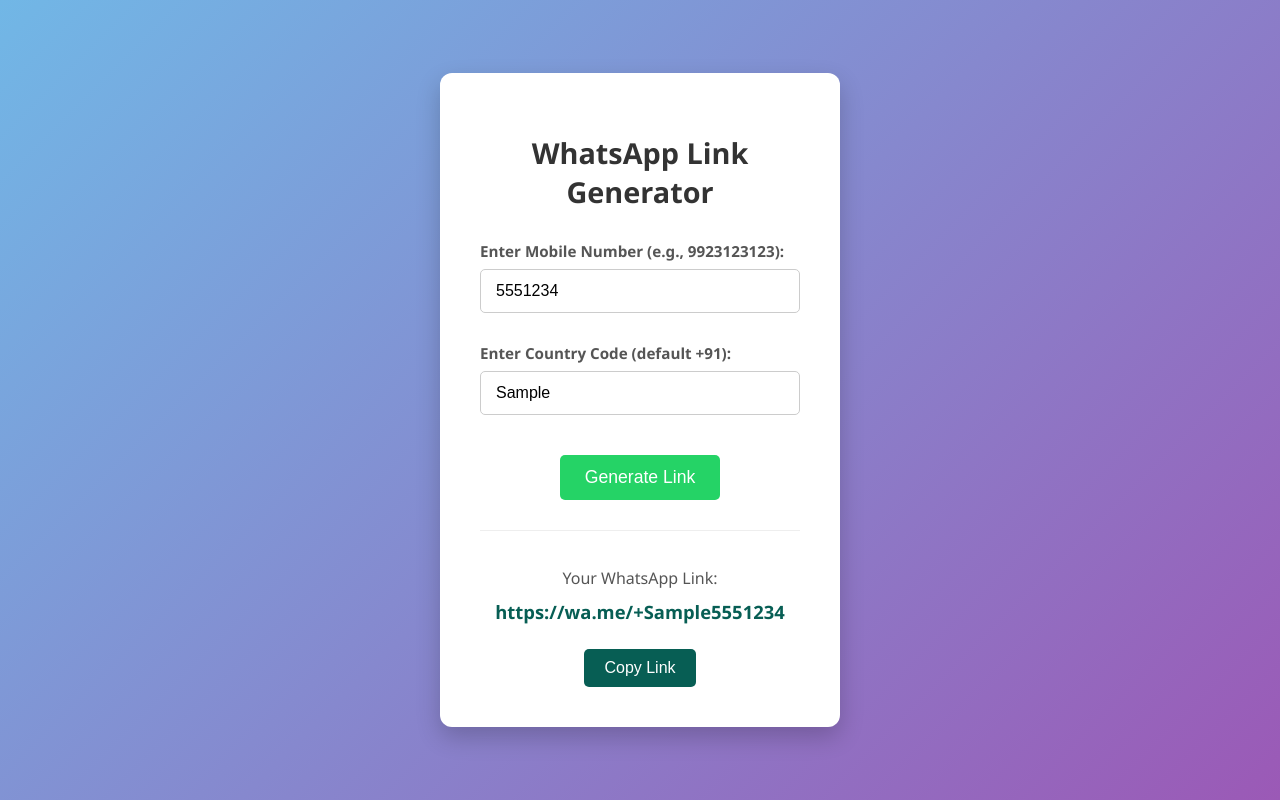
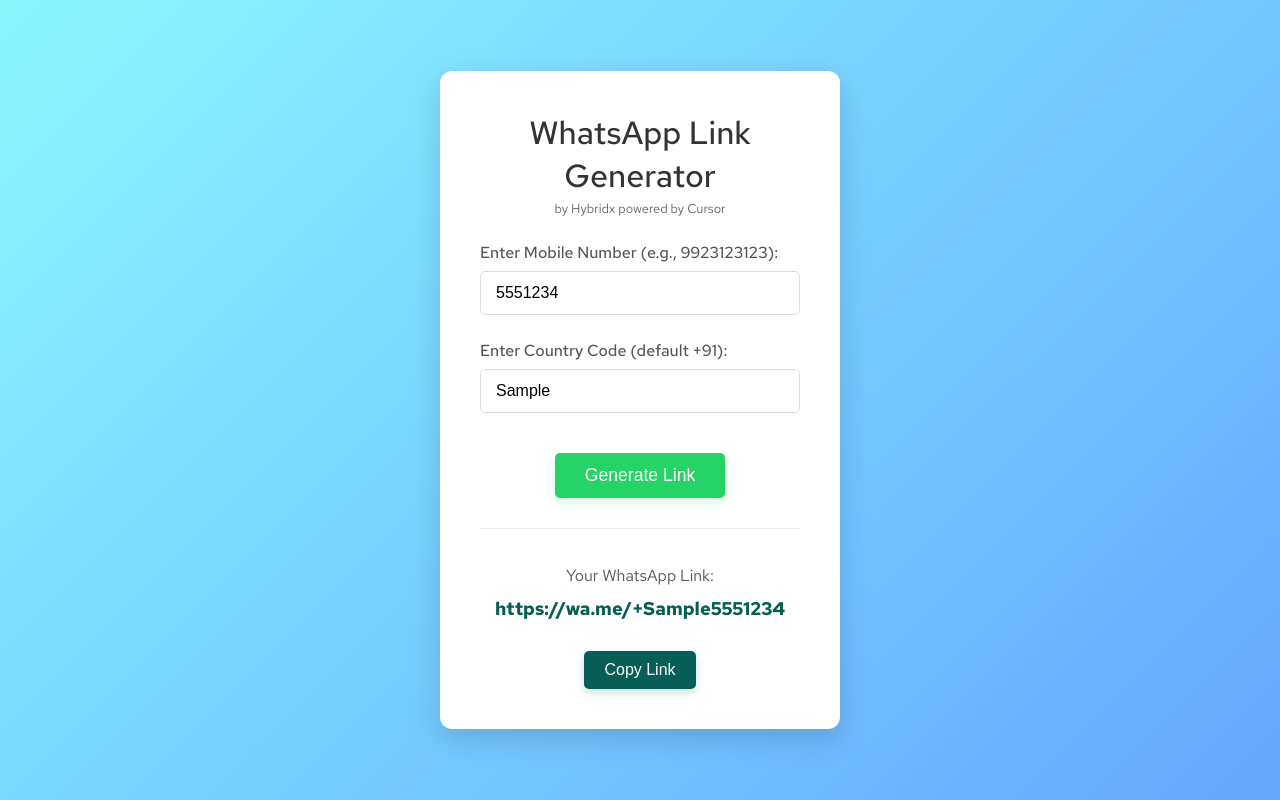
Before and after one commit to hybridx/wa.me, a plain HTML site: page index.html in a window 1280 px wide. Both pictures are taken after typing "5551234", "Sample" into the empty fields and a click on the button "Generate Link". Drawn offline with Linux system fonts and the light colour scheme.

Commit message:
Implemented PWA features and refactored CSS/JS into separate files.

```diff
--- a/index.html
+++ b/index.html
@@ -4,14 +4,18 @@
     <meta charset="UTF-8">
     <meta name="viewport" content="width=device-width, initial-scale=1.0">
     <title>WhatsApp Link Generator</title>
+    <link rel="manifest" href="/manifest.json">
+    <link rel="stylesheet" href="style.css">
+    <link rel="icon" type="image/svg+xml" href="https://raw.githubusercontent.com/hybridx/hybridx.github.io/refs/heads/develop/public/favicon.svg">
     <style>
+        @import url('https://fonts.googleapis.com/css2?family=Red+Hat+Text:ital,wght@0,300..700;1,300..700&display=swap');
         body {
-            font-family: 'Segoe UI', Tahoma, Geneva, Verdana, sans-serif;
+            font-family: 'Red Hat Text', sans-serif;
             display: flex;
             justify-content: center;
             align-items: center;
             min-height: 100vh;
-            background: linear-gradient(135deg, #71b7e6, #9b59b6); /* Gradient background */
+            background: linear-gradient(135deg, #89f7fe, #66a6ff);
             margin: 0;
             padding: 20px;
             box-sizing: border-box;
@@ -20,7 +24,7 @@
             background-color: #ffffff;
             padding: 40px;
             border-radius: 12px;
-            box-shadow: 0 10px 25px rgba(0, 0, 0, 0.2);
+            box-shadow: 0 10px 30px rgba(0, 0, 0, 0.15);
             text-align: center;
             width: 100%;
             max-width: 400px;
@@ -29,49 +33,53 @@
         h1 {
             color: #333;
             margin-bottom: 30px;
-            font-size: 1.8em;
+            font-size: 2em;
+            font-weight: 500;
         }
         .input-group {
-            margin-bottom: 20px;
+            margin-bottom: 25px;
             text-align: left;
         }
         label {
             display: block;
             margin-bottom: 8px;
-            font-weight: bold;
+            font-weight: 500;
             color: #555;
-            font-size: 0.95em;
+            font-size: 1em;
         }
         input[type="tel"],
         input[type="text"] {
             width: 100%;
             padding: 12px 15px;
-            margin-bottom: 10px;
-            border: 1px solid #cccccc;
+            margin-bottom: 0;
+            border: 1px solid #dddddd;
             border-radius: 5px;
             font-size: 1em;
-            box-sizing: border-box; /* Include padding and border in element's total width and height */
-            transition: border-color 0.3s ease;
+            box-sizing: border-box;
+            transition: border-color 0.3s ease, box-shadow 0.3s ease;
         }
         input[type="tel"]:focus,
         input[type="text"]:focus {
-            border-color: #71b7e6;
+            border-color: #66a6ff;
             outline: none;
-            box-shadow: 0 0 5px rgba(113, 183, 230, 0.5);
+            box-shadow: 0 0 8px rgba(102, 166, 255, 0.3);
         }
         button {
             background-color: #25D366;
             color: white;
-            padding: 12px 25px;
+            padding: 12px 30px;
             border: none;
             border-radius: 5px;
             cursor: pointer;
             font-size: 1.1em;
-            transition: background-color 0.3s ease, transform 0.1s ease;
-            margin-top: 10px;
+            transition: background-color 0.3s ease, transform 0.1s ease, box-shadow 0.3s ease;
+            margin-top: 15px;
+            font-weight: 500;
+            box-shadow: 0 4px 10px rgba(37, 211, 102, 0.2);
         }
         button:hover {
             background-color: #1DA851;
+            box-shadow: 0 6px 12px rgba(37, 211, 102, 0.3);
         }
          button:active {
             transform: scale(0.98);
@@ -109,10 +117,13 @@
             cursor: pointer;
             font-size: 1em;
              transition: background-color 0.3s ease, transform 0.1s ease;
-             display: none; /* Hide initially */
+             display: none;
+             margin-top: 15px;
+             box-shadow: 0 4px 10px rgba(7, 94, 84, 0.2);
         }
          #copyButton:hover {
             background-color: #054a3d;
+             box-shadow: 0 6px 12px rgba(7, 94, 84, 0.3);
         }
          #copyButton:active {
             transform: scale(0.98);
@@ -126,30 +137,33 @@
             visibility: hidden;
             min-width: 250px;
             margin-left: -125px;
-            background-color: rgba(0, 0, 0, 0.8);
+            background-color: rgba(0, 0, 0, 0.85);
             color: #fff;
             text-align: center;
             border-radius: 5px;
             padding: 15px;
             position: fixed;
-            z-index: 1;
+            z-index: 1050;
             left: 50%;
             bottom: 30px;
             font-size: 1em;
-            opacity: 0; /* Start invisible */
+            opacity: 0;
             transition: opacity 0.5s, visibility 0.5s;
             box-shadow: 0 2px 10px rgba(0, 0, 0, 0.3);
         }
 
         .toaster.show {
             visibility: visible;
-            opacity: 1; /* Fade in */
+            opacity: 1;
         }
     </style>
 </head>
 <body>
     <div class="container">
-        <h1>WhatsApp Link Generator</h1>
+        <div style="margin-bottom: 1.5rem;">
+          <h1 style="margin: 0">WhatsApp Link Generator</h1>
+        <small style="font-size: 0.8rem; color: #666;">by <a href="https://hybridx.github.io" target="_blank" style="color: #666; text-decoration: none;">Hybridx</a> powered by Cursor</small>
+        </div>
         <div class="input-group">
             <label for="mobileNumber">Enter Mobile Number (e.g., 9923123123):</label>
             <input type="tel" id="mobileNumber" placeholder="Enter number">
@@ -169,75 +183,6 @@
     <!-- Toaster -->
     <div id="toaster" class="toaster"></div>
 
-    <script>
-        function generateLink() {
-            const numberInput = document.getElementById('mobileNumber');
-            const waLinkElement = document.getElementById('waLink');
-            const resultDiv = document.getElementById('result');
-            const copyButton = document.getElementById('copyButton');
-            const countryCodeInput = document.getElementById('countryCode');
-
-            // Basic validation: check if the input is not empty
-            if (numberInput.value.trim() === "") {
-                alert("Please enter a mobile number.");
-                resultDiv.classList.add('hidden');
-                copyButton.style.display = 'none'; // Ensure copy button is hidden
-                return;
-            }
-
-            // Clean the input: remove all non-digit characters from the mobile number
-            const cleanedNumber = numberInput.value.replace(/\D/g, '');
-
-            // Get and format the country code
-            let countryCode = countryCodeInput.value.trim();
-            if (countryCode === "") {
-                countryCode = "+91"; // Default to +91 if empty
-            }
-            // Ensure the country code starts with a '+'
-            if (!countryCode.startsWith('+')) {
-                countryCode = '+' + countryCode;
-            }
-
-            // Combine country code and cleaned number
-            const formattedNumber = countryCode + cleanedNumber;
-
-            const waLink = `https://wa.me/${formattedNumber}`;
-
-            waLinkElement.href = waLink;
-            waLinkElement.textContent = waLink;
-
-            // Show the result area and copy button
-            resultDiv.classList.remove('hidden');
-            copyButton.style.display = 'inline-block';
-        }
-
-        function copyLink() {
-            const waLinkElement = document.getElementById('waLink');
-            const textToCopy = waLinkElement.textContent;
-            const toaster = document.getElementById('toaster');
-
-            navigator.clipboard.writeText(textToCopy).then(() => {
-                // Show the toaster
-                toaster.textContent = "Link copied to clipboard!";
-                toaster.className = "toaster show"; // Add the 'show' class
-
-                // Hide the toaster after 3 seconds
-                setTimeout(() => {
-                    toaster.className = toaster.className.replace("show", ""); // Remove the 'show' class
-                }, 3000);
-
-            }).catch(err => {
-                console.error('Failed to copy link: ', err);
-                // You might want to show a different message in the toaster for errors
-                toaster.textContent = "Could not copy link.";
-                 toaster.className = "toaster show"; // Add the 'show' class
-
-                // Hide the toaster after 3 seconds
-                setTimeout(() => {
-                    toaster.className = toaster.className.replace("show", ""); // Remove the 'show' class
-                }, 3000);
-            });
-        }
-    </script>
+    <script src="script.js"></script>
 </body>
 </html>
--- /dev/null
+++ b/script.js
@@ -0,0 +1,119 @@
+// Function to limit digits as user types
+function limitDigits() {
+    const numberInput = document.getElementById('mobileNumber');
+    const countryCodeInput = document.getElementById('countryCode');
+
+    // Clean inputs: remove all non-digit characters
+    const cleanedNumber = numberInput.value.replace(/\D/g, '');
+    const cleanedCountryCode = countryCodeInput.value.replace(/\D/g, '');
+
+    // Calculate total digits
+    const totalDigits = cleanedNumber.length + cleanedCountryCode.length;
+
+    // If total digits exceed 15, truncate the mobile number input
+    if (totalDigits > 15) {
+        const excessDigits = totalDigits - 15;
+        numberInput.value = cleanedNumber.substring(0, cleanedNumber.length - excessDigits);
+    }
+}
+
+// Add event listener to mobile number input
+document.getElementById('mobileNumber').addEventListener('input', limitDigits);
+// Add event listener to country code input as well to adjust limit on number input
+document.getElementById('countryCode').addEventListener('input', limitDigits);
+
+function generateLink() {
+    const numberInput = document.getElementById('mobileNumber');
+    const waLinkElement = document.getElementById('waLink');
+    const resultDiv = document.getElementById('result');
+    const copyButton = document.getElementById('copyButton');
+    const countryCodeInput = document.getElementById('countryCode');
+
+    // Basic validation: check if the input is not empty
+    if (numberInput.value.trim() === "") {
+        alert("Please enter a mobile number.");
+        resultDiv.classList.add('hidden');
+        copyButton.style.display = 'none'; // Ensure copy button is hidden
+        return;
+    }
+
+    // Clean the input: remove all non-digit characters from the mobile number
+    let cleanedNumber = numberInput.value.replace(/\D/g, '');
+
+    // Get and format the country code
+    let countryCode = countryCodeInput.value.trim();
+    if (countryCode === "") {
+        countryCode = "+91"; // Default to +91 if empty
+    }
+    // Ensure the country code starts with a '+' and get its digits
+    const countryCodeDigits = countryCode.replace(/\D/g, '');
+    if (!countryCode.startsWith('+')) {
+        countryCode = '+' + countryCode;
+    }
+
+    // If the cleaned mobile number starts with the country code digits, remove them
+    if (cleanedNumber.startsWith(countryCodeDigits)) {
+        cleanedNumber = cleanedNumber.substring(countryCodeDigits.length);
+    }
+
+    // Combine country code and cleaned number
+    const formattedNumber = countryCode + cleanedNumber;
+
+    // Validation: Check if the total number of digits exceeds 15
+    const totalDigits = cleanedNumber.length + countryCodeDigits.length;
+    if (totalDigits > 15) {
+        alert("The total number of digits (including country code) cannot exceed 15.");
+        resultDiv.classList.add('hidden');
+        copyButton.style.display = 'none'; // Ensure copy button is hidden
+        return;
+    }
+
+    const waLink = `https://wa.me/${formattedNumber}`;
+
+    waLinkElement.href = waLink;
+    waLinkElement.textContent = waLink;
+
+    // Show the result area and copy button
+    resultDiv.classList.remove('hidden');
+    copyButton.style.display = 'inline-block';
+}
+
+function copyLink() {
+    const waLinkElement = document.getElementById('waLink');
+    const textToCopy = waLinkElement.textContent;
+    const toaster = document.getElementById('toaster');
+
+    navigator.clipboard.writeText(textToCopy).then(() => {
+        // Show the toaster
+        toaster.textContent = "Link copied to clipboard!";
+        toaster.className = "toaster show"; // Add the 'show' class
+
+        // Hide the toaster after 3 seconds
+        setTimeout(() => {
+            toaster.className = toaster.className.replace("show", ""); // Remove the 'show' class
+        }, 3000);
+
+    }).catch(err => {
+        console.error('Failed to copy link: ', err);
+        // You might want to show a different message in the toaster for errors
+        toaster.textContent = "Could not copy link.";
+         toaster.className = "toaster show"; // Add the 'show' class
+
+        // Hide the toaster after 3 seconds
+        setTimeout(() => {
+            toaster.className = toaster.className.replace("show", ""); // Remove the 'show' class
+        }, 3000);
+    });
+}
+
+if ('serviceWorker' in navigator) {
+    window.addEventListener('load', () => {
+        navigator.serviceWorker.register('/service-worker.js')
+            .then(registration => {
+                console.log('Service Worker registered: ', registration);
+            })
+            .catch(error => {
+                console.log('Service Worker registration failed: ', error);
+            });
+    });
+}
--- /dev/null
+++ b/style.css
@@ -0,0 +1,148 @@
+@import url('https://fonts.googleapis.com/css2?family=Red+Hat+Text:ital,wght@0,300..700;1,300..700&display=swap');
+body {
+    font-family: 'Red Hat Text', sans-serif;
+    display: flex;
+    justify-content: center;
+    align-items: center;
+    min-height: 100vh;
+    background: linear-gradient(135deg, #89f7fe, #66a6ff);
+    margin: 0;
+    padding: 20px;
+    box-sizing: border-box;
+}
+.container {
+    background-color: #ffffff;
+    padding: 40px;
+    border-radius: 12px;
+    box-shadow: 0 10px 30px rgba(0, 0, 0, 0.15);
+    text-align: center;
+    width: 100%;
+    max-width: 400px;
+    box-sizing: border-box;
+}
+h1 {
+    color: #333;
+    margin-bottom: 30px;
+    font-size: 2em;
+    font-weight: 500;
+}
+.input-group {
+    margin-bottom: 25px;
+    text-align: left;
+}
+label {
+    display: block;
+    margin-bottom: 8px;
+    font-weight: 500;
+    color: #555;
+    font-size: 1em;
+}
+input[type="tel"],
+input[type="text"] {
+    width: 100%;
+    padding: 12px 15px;
+    margin-bottom: 0;
+    border: 1px solid #dddddd;
+    border-radius: 5px;
+    font-size: 1em;
+    box-sizing: border-box;
+    transition: border-color 0.3s ease, box-shadow 0.3s ease;
+}
+input[type="tel"]:focus,
+input[type="text"]:focus {
+    border-color: #66a6ff;
+    outline: none;
+    box-shadow: 0 0 8px rgba(102, 166, 255, 0.3);
+}
+button {
+    background-color: #25D366;
+    color: white;
+    padding: 12px 30px;
+    border: none;
+    border-radius: 5px;
+    cursor: pointer;
+    font-size: 1.1em;
+    transition: background-color 0.3s ease, transform 0.1s ease, box-shadow 0.3s ease;
+    margin-top: 15px;
+    font-weight: 500;
+    box-shadow: 0 4px 10px rgba(37, 211, 102, 0.2);
+}
+button:hover {
+    background-color: #1DA851;
+    box-shadow: 0 6px 12px rgba(37, 211, 102, 0.3);
+}
+ button:active {
+    transform: scale(0.98);
+}
+#result {
+    margin-top: 30px;
+    padding-top: 20px;
+    border-top: 1px solid #eee;
+}
+ #result p {
+     margin-bottom: 10px;
+     color: #555;
+     font-size: 1em;
+ }
+#waLink {
+    display: block;
+    word-break: break-all;
+    color: #075E54;
+    text-decoration: none;
+    margin-bottom: 15px;
+    font-size: 1.15em;
+    font-weight: bold;
+    transition: color 0.3s ease;
+}
+ #waLink:hover {
+     color: #054a3d;
+     text-decoration: underline;
+ }
+#copyButton {
+     background-color: #075E54;
+    color: white;
+    padding: 10px 20px;
+    border: none;
+    border-radius: 5px;
+    cursor: pointer;
+    font-size: 1em;
+     transition: background-color 0.3s ease, transform 0.1s ease;
+     display: none;
+     margin-top: 15px;
+     box-shadow: 0 4px 10px rgba(7, 94, 84, 0.2);
+}
+ #copyButton:hover {
+    background-color: #054a3d;
+     box-shadow: 0 6px 12px rgba(7, 94, 84, 0.3);
+}
+ #copyButton:active {
+    transform: scale(0.98);
+}
+ .hidden {
+     display: none;
+ }
+
+/* Toaster Styles */
+.toaster {
+    visibility: hidden;
+    min-width: 250px;
+    margin-left: -125px;
+    background-color: rgba(0, 0, 0, 0.85);
+    color: #fff;
+    text-align: center;
+    border-radius: 5px;
+    padding: 15px;
+    position: fixed;
+    z-index: 1050;
+    left: 50%;
+    bottom: 30px;
+    font-size: 1em;
+    opacity: 0;
+    transition: opacity 0.5s, visibility 0.5s;
+    box-shadow: 0 2px 10px rgba(0, 0, 0, 0.3);
+}
+
+.toaster.show {
+    visibility: visible;
+    opacity: 1;
+}
```
Also changed, not shown: service-worker.js (added, +52 -0 lines), manifest.json (added).
